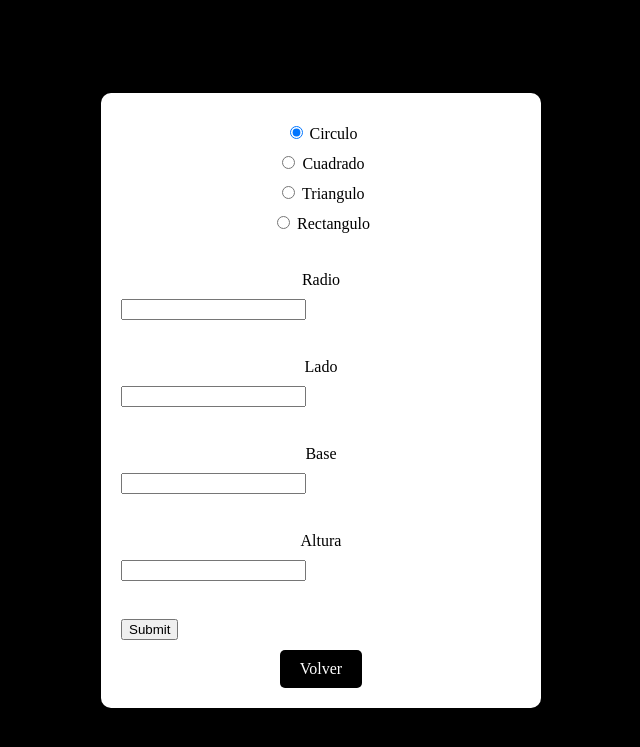
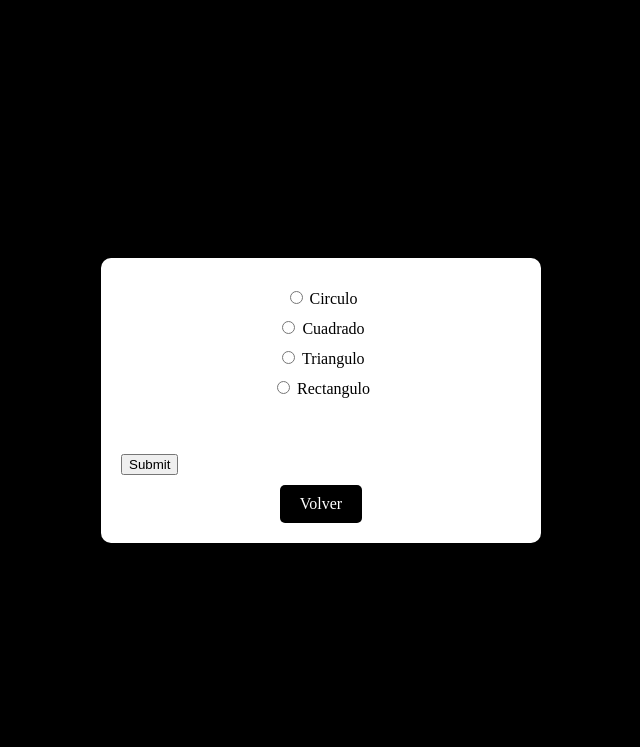
Before and after one commit to kjmaya/sda, a PHP site: page /View/Ejercicio_2.php in a window 1280 px wide. Shown: the top 747 px of the page, without its empty margins (319-959 px from the left). Run offline with PHP 8.4, Linux system fonts and the light colour scheme.

Commit message:
Se modifico el ejercicio 2

```diff
--- a/View/Ejercicio_2.php
+++ b/View/Ejercicio_2.php
@@ -1,31 +1,43 @@
 <?php
 session_start();
+
+$figura = isset($_POST['figura']) ? $_POST['figura'] : '';
+$resultado = 0;
+
 if ($_SERVER["REQUEST_METHOD"] == "POST") {
-        $figura = $_POST['figura'];
-        $resultado = 0;
 
     switch ($figura) {
         case 'circulo':
-                $radio = floatval($_POST['radio']);
+            $radio = isset($_POST['radio']) ? validarNumero($_POST['radio']) : 0;
             $resultado = ($radio ** 2) * M_PI;
             break;
         case 'cuadrado':
-                $lado = $_POST['lado'];
+            $lado = isset($_POST['lado']) ? validarNumero($_POST['lado']) : 0;
             $resultado = $lado * $lado;
             break;
         case 'triangulo':
-                $altura = $_POST['altura'];
-                $base = $_POST['base'];
+            $altura = isset($_POST['altura']) ? validarNumero($_POST['altura']) : 0;
+            $base = isset($_POST['base']) ? validarNumero($_POST['base']) : 0;
             $resultado = ($base * $altura) / 2;
             break;
         case 'rectangulo':
-                $altura = $_POST['altura'];
-                $base = $_POST['base'];
+            $altura = isset($_POST['altura']) ? validarNumero($_POST['altura']) : 0;
+            $base = isset($_POST['base']) ? validarNumero($_POST['base']) : 0;
             $resultado = $base * $altura;
             break;
     }
 
     $_SESSION['resultado'] = $resultado;
+}
+
+function validarNumero($valor)
+{
+    // Validar y convertir a float
+    $valor = str_replace(',', '.', $valor); // Reemplazar coma por punto para decimales
+    if (preg_match('/^-?\d+\.?\d*$/', $valor)) {
+        return floatval($valor);
+    }
+    return 0; // Valor predeterminado si no es un número válido
 }
 ?>
 <!DOCTYPE html>
@@ -43,29 +55,33 @@
     <div class="container">
         <form action="" method="post">
             <label class="radio-label">
-                <input type="radio" name="figura" value="circulo" checked> Circulo
+                <input type="radio" name="figura" value="circulo" <?php echo ($figura === 'circulo') ? 'checked' : ''; ?>> Circulo
             </label>
             <label class="radio-label">
-                <input type="radio" name="figura" value="cuadrado"> Cuadrado
+                <input type="radio" name="figura" value="cuadrado" <?php echo ($figura === 'cuadrado') ? 'checked' : ''; ?>> Cuadrado
             </label>
             <label class="radio-label">
-                <input type="radio" name="figura" value="triangulo"> Triangulo
+                <input type="radio" name="figura" value="triangulo" <?php echo ($figura === 'triangulo') ? 'checked' : ''; ?>> Triangulo
             </label>
             <label class="radio-label">
-                <input type="radio" name="figura" value="rectangulo"> Rectangulo
+                <input type="radio" name="figura" value="rectangulo" <?php echo ($figura === 'rectangulo') ? 'checked' : ''; ?>> Rectangulo
             </label>
             <br />
+
+            <?php if ($figura === 'circulo') : ?>
                 <label for="radio">Radio</label>
-            <input type="number" id="radio" name="radio" />
-            <br />
+                <input type="text" id="radio" name="radio" />
+            <?php elseif ($figura === 'cuadrado') : ?>
                 <label for="lado">Lado</label>
-            <input type="number" id="lado" name="lado" />
-            <br />
+                <input type="text" id="lado" name="lado" />
+            <?php elseif ($figura === 'triangulo' || $figura === 'rectangulo') : ?>
                 <label for="base">Base</label>
-            <input type="number" id="base" name="base" />
+                <input type="text" id="base" name="base" />
                 <br />
                 <label for="altura">Altura</label>
-            <input type="number" id="altura" name="altura" />
+                <input type="text" id="altura" name="altura" />
+            <?php endif; ?>
+
             <br />
             <input type="submit">
             <?php
@@ -73,12 +89,10 @@
                 echo 'El resultado es ' . $_SESSION['resultado'];
                 unset($_SESSION['resultado']);
             }
-
             ?>
             <a href="../index.html" class="btn">Volver</a>
         </form>
     </div>
-
 </body>
 
 </html>
```
Lines whose indentation alone changed are shown as unchanged.
